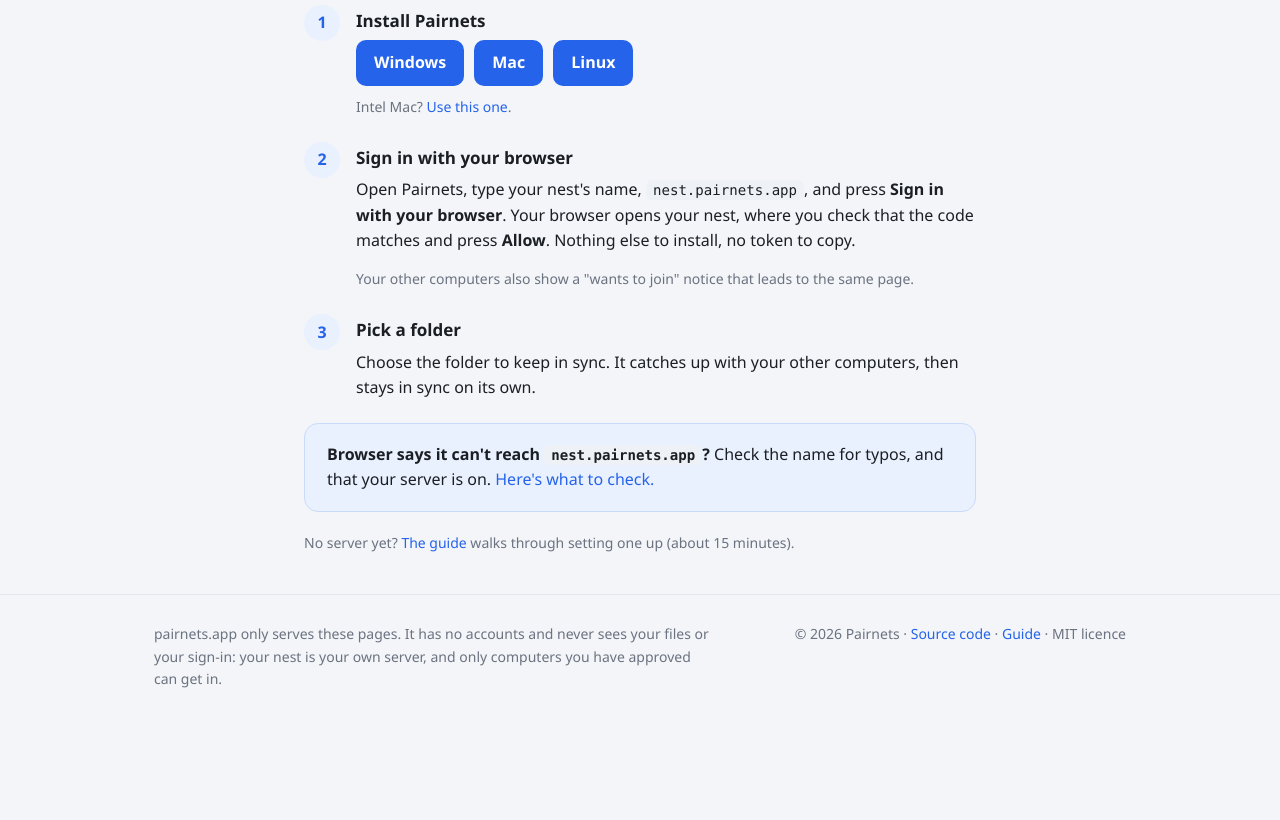
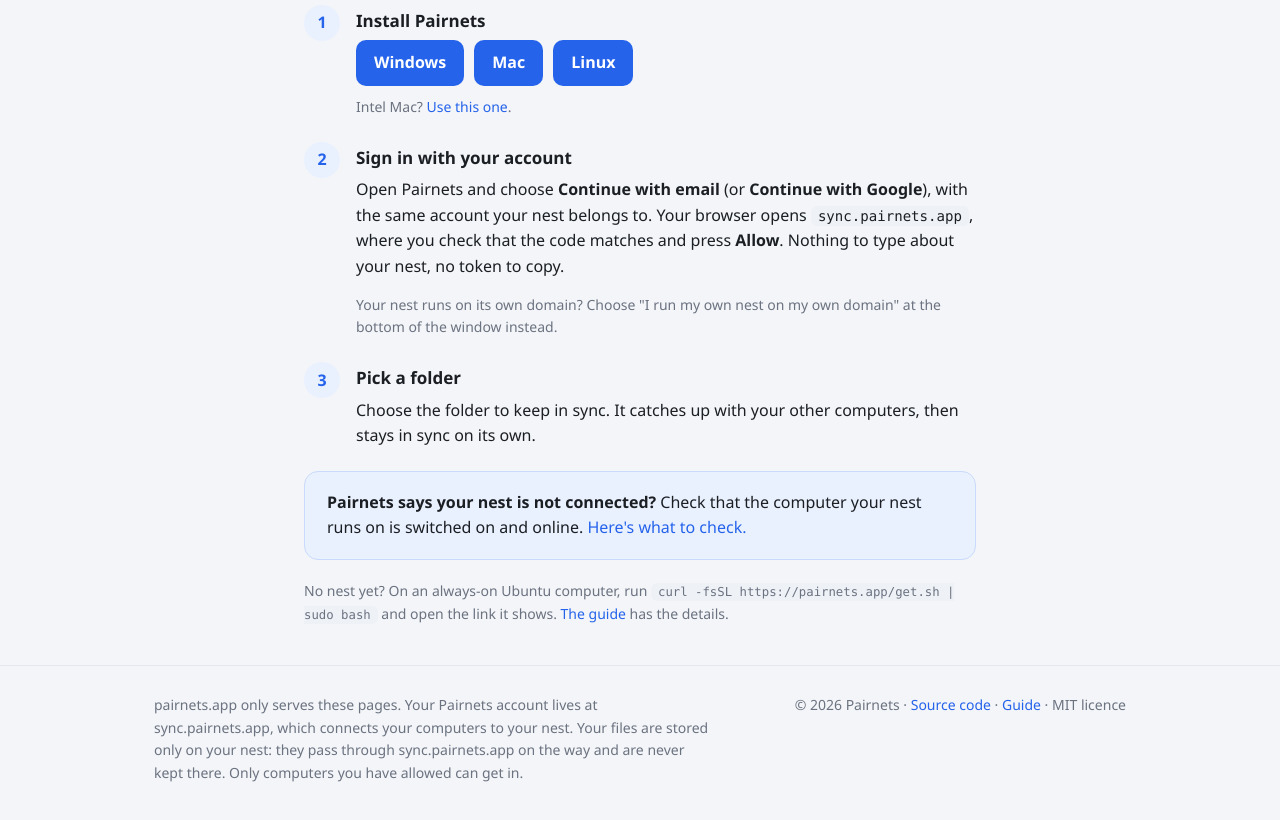
Before and after one commit to MRnigth/Pairnets, a plain HTML site: page site/add/index.html in a window 1280 px wide. Shown: the part 308-1128 px from the top of the page. Before the commit the page ends 1039 px from the top, so only its background shows below. Drawn offline with Linux system fonts and the light colour scheme.

Commit message:
docs(site): one command for the nest, sign in with your account
The website now says what the apps and the installer do: the nest is one command and a link to
add it to your Pairnets account, computers sign in with that account, and files are stored only on
the nest while passing through sync.pairnets.app on the way.

```diff
--- a/site/add/index.html
+++ b/site/add/index.html
@@ -37,9 +37,9 @@
         <p class="muted small gap">Intel Mac? <a href="/download/mac-intel">Use this one</a>.</p>
       </li>
       <li>
-        <h3>Sign in with your browser</h3>
-        <p>Open Pairnets, type your nest's name, <code>nest.pairnets.app</code>, and press <strong>Sign in with your browser</strong>. Your browser opens your nest, where you check that the code matches and press <strong>Allow</strong>. Nothing else to install, no token to copy.</p>
-        <p class="muted small">Your other computers also show a "wants to join" notice that leads to the same page.</p>
+        <h3>Sign in with your account</h3>
+        <p>Open Pairnets and choose <strong>Continue with email</strong> (or <strong>Continue with Google</strong>), with the same account your nest belongs to. Your browser opens <code>sync.pairnets.app</code>, where you check that the code matches and press <strong>Allow</strong>. Nothing to type about your nest, no token to copy.</p>
+        <p class="muted small">Your nest runs on its own domain? Choose "I run my own nest on my own domain" at the bottom of the window instead.</p>
       </li>
       <li>
         <h3>Pick a folder</h3>
@@ -47,14 +47,14 @@
       </li>
     </ol>
     <div class="callout">
-      <p><strong>Browser says it can't reach <code>nest.pairnets.app</code>?</strong> Check the name for typos, and that your server is on. <a href="/help/">Here's what to check.</a></p>
+      <p><strong>Pairnets says your nest is not connected?</strong> Check that the computer your nest runs on is switched on and online. <a href="/help/">Here's what to check.</a></p>
     </div>
-    <p class="muted small gap-lg">No server yet? <a href="/docs">The guide</a> walks through setting one up (about 15 minutes).</p>
+    <p class="muted small gap-lg">No nest yet? On an always-on Ubuntu computer, run <code>curl -fsSL https://pairnets.app/get.sh | sudo bash</code> and open the link it shows. <a href="/docs">The guide</a> has the details.</p>
   </div>
 </main>
 <footer>
   <div class="wrap">
-    <p>pairnets.app only serves these pages. It has no accounts and never sees your files or your sign-in: your nest is your own server, and only computers you have approved can get in.</p>
+    <p>pairnets.app only serves these pages. Your Pairnets account lives at sync.pairnets.app, which connects your computers to your nest. Your files are stored only on your nest: they pass through sync.pairnets.app on the way and are never kept there. Only computers you have allowed can get in.</p>
     <p>© 2026 Pairnets · <a href="/source">Source code</a> · <a href="/docs">Guide</a> · MIT licence</p>
   </div>
 </footer>
```
Also changed, not shown: site/404.html (+1 -1 lines), site/help/index.html (+1 -1 lines), site/index.html (+2 -2 lines).
